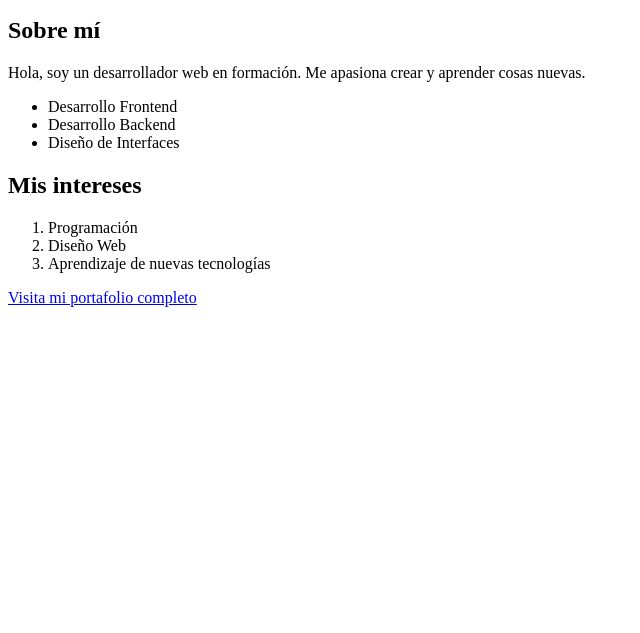
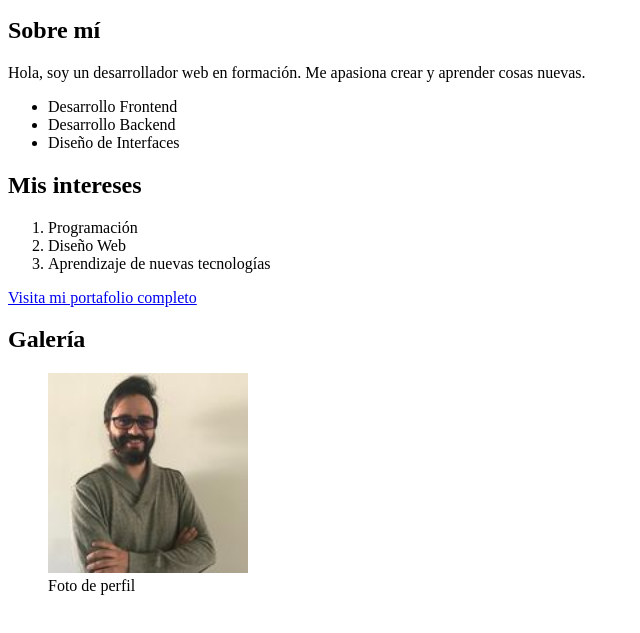
Before and after one commit to JSand89/boot-basic-portafolio, a plain HTML site: page index.html in a window 1280 px wide. Shown: the part 101-734 px from the top of the page, without its empty margins (0-640 px from the left). Drawn offline with Linux system fonts and the light colour scheme.

Commit message:
Incorporación de imágenes y videos

```diff
--- a/index.html
+++ b/index.html
@@ -27,5 +27,13 @@
         </ol>
         <a href="https://www.miportafolio.com" target="_blank">Visita mi portafolio completo</a>
     </section>
+    <section>
+        <h2>Galería</h2>
+        <figure>
+            <img src="imagen-perfil.jpg" alt="Foto de perfil" width="200">
+            <figcaption>Foto de perfil</figcaption>
+        </figure>
+    </section>
+
 </body>
 </html>
```
Also changed, not shown: imagen-perfil.jpg (added).
